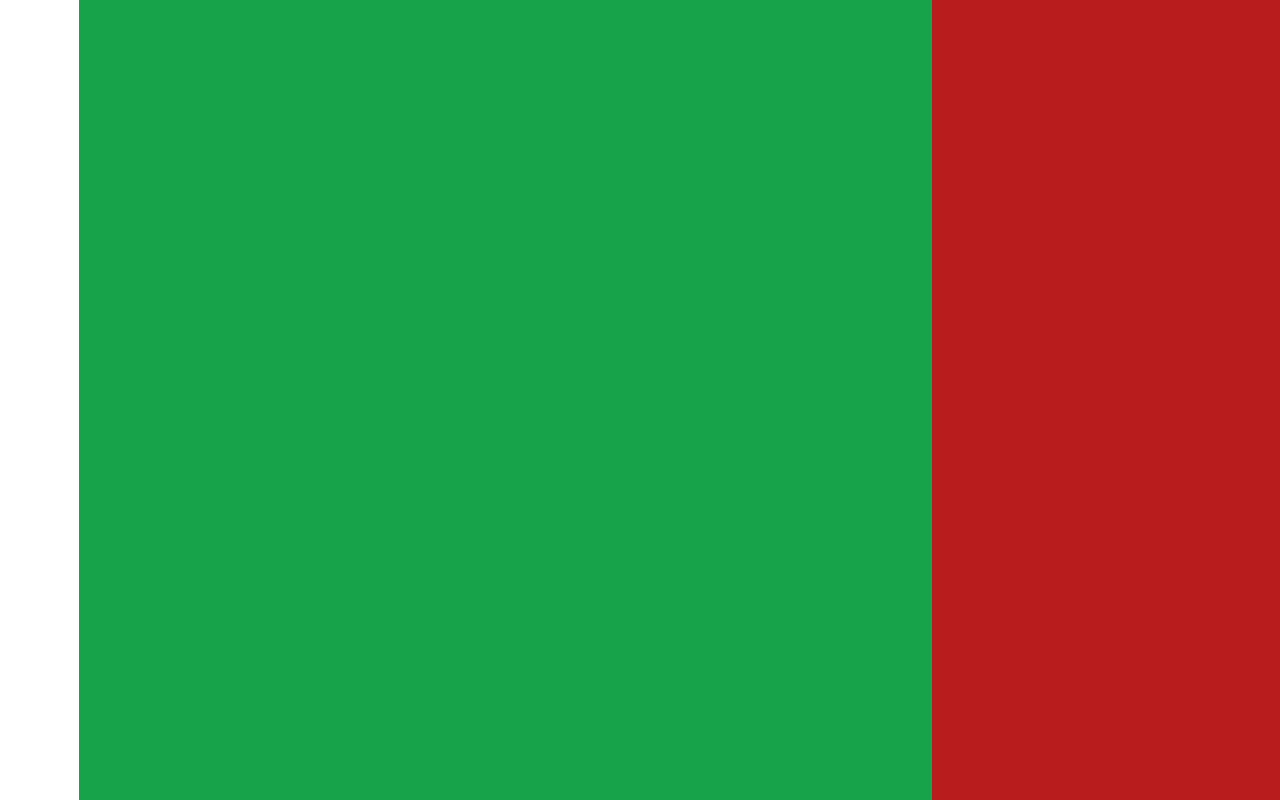
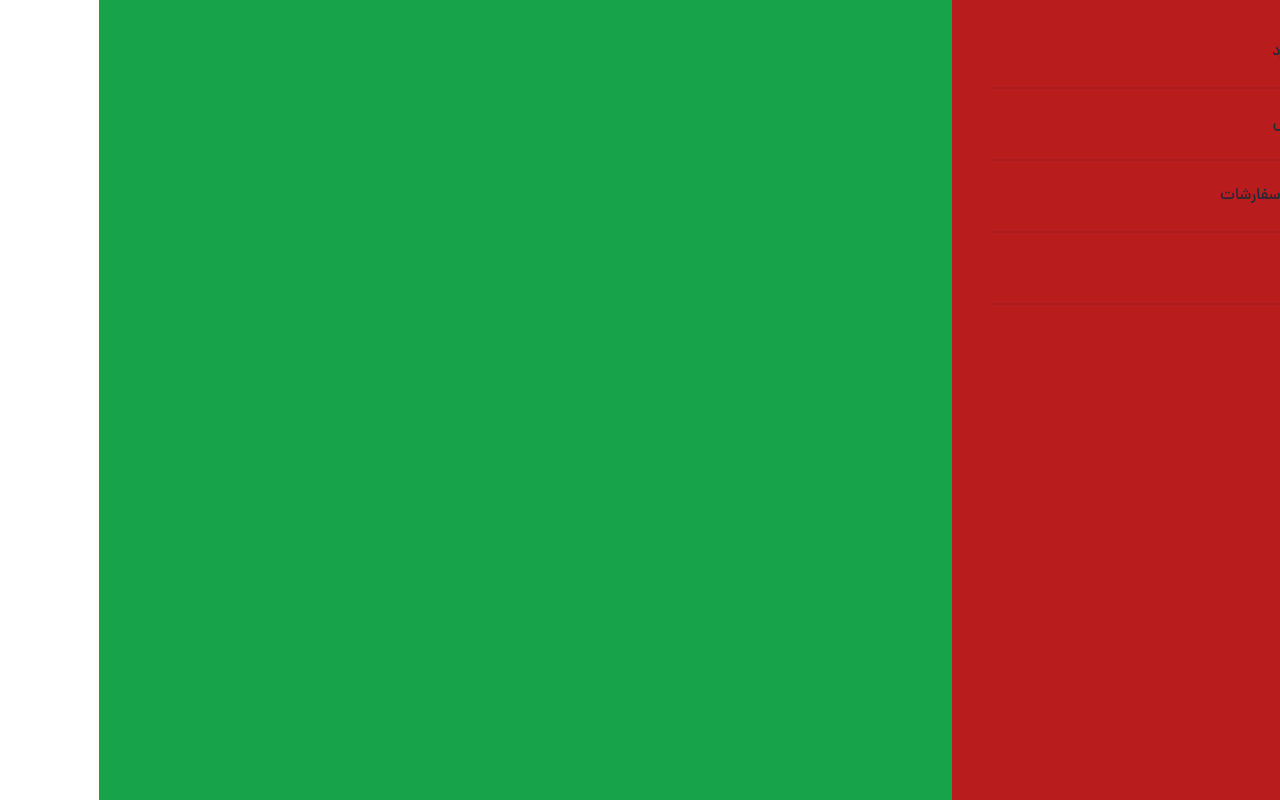
Before and after one commit to amirnori09/Accountant, a Next.js app: page / in a window 1280 px wide. Built offline with nearby package versions, Linux system fonts and the light colour scheme.

Commit message:
add login folder

```diff
--- a/package.json
+++ b/package.json
@@ -11,7 +11,8 @@
   "dependencies": {
     "next": "14.1.0",
     "react": "^18",
-    "react-dom": "^18"
+    "react-dom": "^18",
+    "react-icons": "^5.0.1"
   },
   "devDependencies": {
     "autoprefixer": "^10.0.1",
--- a/src/app/page.js
+++ b/src/app/page.js
@@ -1,9 +1,11 @@
 // import Navbar from "../components/layouts/Navbar";
+
+import SideBar from "@/components/layouts/SideBa";
 
 export default function Home() {
   return (
-    <div className="w-full flex">
-      <div className="bg-red-700 w-2/6 h-screen p-10"></div>
+    <div className=" flex">
+     <SideBar/>
       <div className="bg-green-600 w-4/6 h-screen"></div>
 
     </div>
--- /dev/null
+++ b/src/components/layouts/SideBa.jsx
@@ -0,0 +1,43 @@
+import { LuLayoutDashboard } from "react-icons/lu";
+import { CgProfile } from "react-icons/cg";
+import { TbClipboardList } from "react-icons/tb";
+import { MdOutlineLocationOn } from "react-icons/md";
+import { RxExit } from "react-icons/rx";
+
+const SideBar = () => {
+  return (
+    <div className="bg-red-700 w-2/6 h-screen p-10 ">
+      <ul className="space-y-4space ">
+        <li className="flex">
+          <LuLayoutDashboard />
+          <p>داشبورد</p>
+        </li>
+        <div className="divider"></div>
+        <li className="flex">
+          <CgProfile />
+          <p>پروفایل</p>
+        </li>
+        <div className="divider"></div>
+
+        <li className="flex">
+          <TbClipboardList />
+          <p>لیست سفارشات</p>
+        </li>
+        <div className="divider"></div>
+
+        <li className="flex">
+          <MdOutlineLocationOn />
+          <p>آدرس</p>
+        </li>
+        <div className="divider"></div>
+
+        <li className="flex">
+          <RxExit/>
+          <p>خروج</p>
+        </li>
+      </ul>
+    </div>
+  );
+};
+
+export default SideBar;
```
Also changed, not shown: 1 other file (tests, documents, lock files or other folders).
